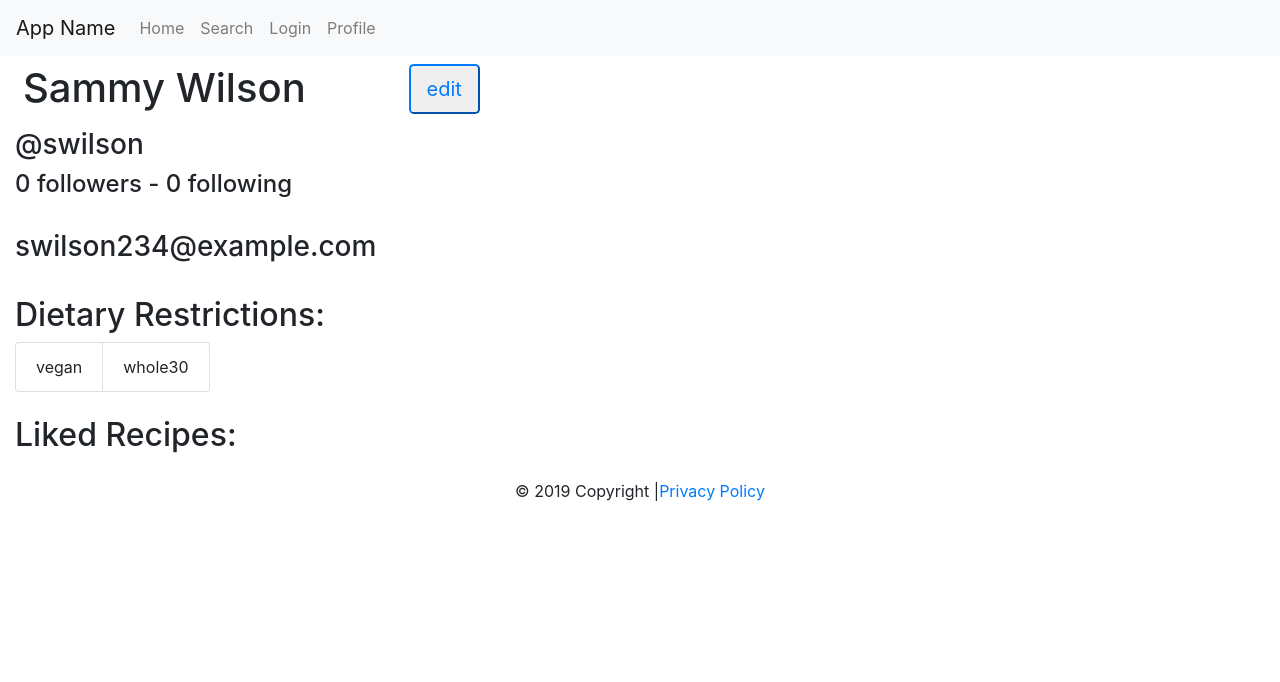
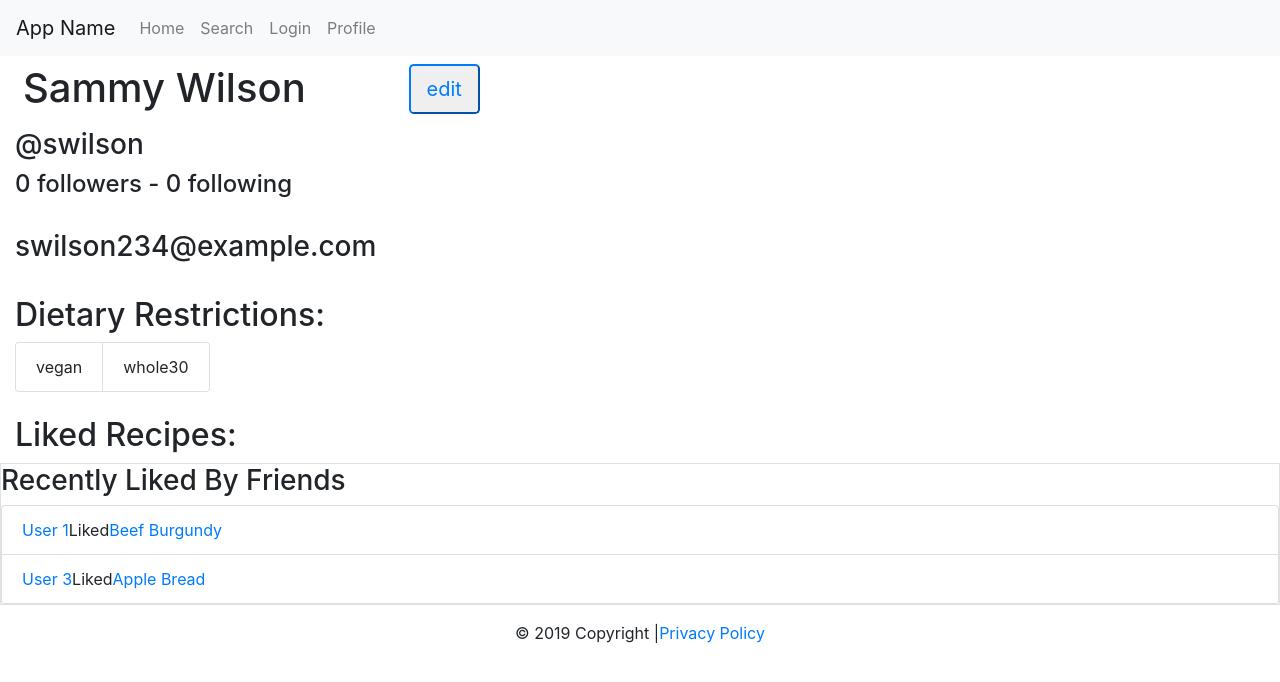
Before and after one commit to daniaalnahdi/wbdv-f19-team18, a React (Create React App) app: page /profile/username1 in a window 1280 px wide. Shown: the top 682 px of the page. Built offline with nearby package versions, Linux system fonts and the light colour scheme.

Commit message:
add homepage likes feed

```diff
--- /dev/null
+++ b/src/components/RecipeLikesFeed.js
@@ -0,0 +1,35 @@
+import React from "react";
+import { Link } from "react-router-dom";
+
+export default class RecipeLikesFeed extends React.Component {
+  constructor(props) {
+    super(props);
+  }
+  render() {
+    return (
+      <div className="border">
+        <h3>
+          {this.props.isLoggedIn
+            ? "Recently Liked By Friends"
+            : "Recently Liked By Community"}
+        </h3>
+        <ul className="list-group">
+          {this.props.likes &&
+            this.props.likes.map(like => {
+              return (
+                <li className="list-group-item">
+                  <Link to={`/profile/${like.user.username}`}>
+                    {like.user.name}
+                  </Link>
+                  Liked
+                  <Link to={`/recipe/${like.recipeId}`}>
+                    {like.recipeTitle}
+                  </Link>
+                </li>
+              );
+            })}
+        </ul>
+      </div>
+    );
+  }
+}
--- a/src/pages/DetailPage.js
+++ b/src/pages/DetailPage.js
@@ -1,4 +1,6 @@
 import React from "react";
+import { Link } from "react-router-dom";
+
 import RecipeService from "../service/RecipeService";
 import RecipeDetailsLikes from "../components/RecipeDetailsLikes";
 import RecipeDetailsReviews from "../components/RecipeDetailsReviews";
@@ -67,6 +69,7 @@ class DetailPage extends React.Component {
       recipe: null,
       liked: this.isLiked()
     };
+    console.log(this.props.isLoggedIn);
   }
 
   componentDidMount = () => {
@@ -110,6 +113,9 @@ class DetailPage extends React.Component {
   };
 
   renderLikeButton = () => {
+    if (!this.props.isLoggedIn) {
+      return <Link to="/login">Login to Like!</Link>;
+    } else {
       if (this.state.isLiked) {
         return (
           <button
@@ -134,6 +140,7 @@ class DetailPage extends React.Component {
             Like
           </button>
         );
+      }
     }
   };
 
@@ -164,7 +171,7 @@ class DetailPage extends React.Component {
           <h4>Instructions:</h4>
           <p>{recipe && recipe.instructions}</p>
         </div>
-        {this.renderLikeButton(this.state.isLiked)}
+        {this.renderLikeButton()}
         <RecipeDetailsLikes
           totalLikes={recipeInteractions.totalLikes}
           likedBy={recipeInteractions.likedBy}
--- a/src/pages/HomePage.js
+++ b/src/pages/HomePage.js
@@ -6,7 +6,8 @@ import { createStore } from "redux";
 import SearchPageReducer from "../reducers/SearchPageReducer";
 //UI Elements
 import NavBar from "../components/NavBar";
-import Footer from '../components/Footer';
+import Footer from "../components/Footer";
+import RecipeLikesFeed from "../components/RecipeLikesFeed";
 //Pages
 import DetailPage from "../pages/DetailPage";
 import LoginPage from "../pages/LoginPage";
@@ -14,9 +15,83 @@ import RegisterPage from "../pages/RegisterPage";
 import ProfilePage from "./ProfilePage";
 import PrivacyPolicyPage from "./PrivacyPolicyPage";
 
+//TODO - use real data
 
-const HomePage = ({}) => {
+const anonUser = {
+  allRecentLikes: [
+    {
+      recipeTitle: "Beef Burgundy",
+      recipeId: 101141,
+      user: {
+        name: "User 1",
+        username: "username1"
+      }
+    },
+    {
+      recipeTitle: "Apple Bread",
+      recipeId: 466266,
+      user: {
+        name: "User 3",
+        username: "username3"
+      }
+    }
+  ],
+  allRecentReviews: [
+    {
+      recipeTitle: "Apple Bread",
+      recipeId: 466266,
+      user: {
+        name: "User 3",
+        username: "username3"
+      }
+    }
+  ]
+};
+
+const loggedInUser = {
+  friendsRecentLikes: [
+    {
+      recipeTitle: "Beef Burgundy",
+      recipeId: 101141,
+      user: {
+        name: "User 1",
+        username: "username1"
+      }
+    },
+    {
+      recipeTitle: "Apple Bread",
+      recipeId: 466266,
+      user: {
+        name: "User 3",
+        username: "username3"
+      }
+    }
+  ],
+  friendsRecentReviews: [
+    {
+      recipeTitle: "Beef Burgundy",
+      recipeId: 101141,
+      user: {
+        name: "User 2",
+        username: "username2"
+      }
+    }
+  ]
+};
+
+// TODO -- check if use is actually logged in
+const LoggedIn = true;
+
 const store = createStore(SearchPageReducer);
+
+class HomePage extends React.Component {
+  constructor(props) {
+    super(props);
+    this.state = {
+      isLoggedIn: LoggedIn
+    };
+  }
+  render() {
     return (
       <div>
         <Router>
@@ -43,17 +118,31 @@ const HomePage = ({}) => {
             />
             <Route
               path="/recipe/:id"
-            render={props => <DetailPage recipeId={props.match.params.id} />}
+              render={props => (
+                <DetailPage
+                  recipeId={props.match.params.id}
+                  isLoggedIn={this.state.isLoggedIn}
+                />
+              )}
             />
             <Route
               path="/profile/:id"
               render={props => <ProfilePage userId={props.match.params.id} />}
             />
           </Switch>
-        <Footer/>
+          <RecipeLikesFeed
+            isLoggedIn={this.state.isLoggedIn}
+            likes={
+              this.state.isLoggedIn
+                ? anonUser.allRecentLikes
+                : loggedInUser.friendsRecentLikes
+            }
+          />
+          <Footer />
         </Router>
       </div>
     );
-};
+  }
+}
 
 export default HomePage;
```
Lines whose indentation alone changed are shown as unchanged.
